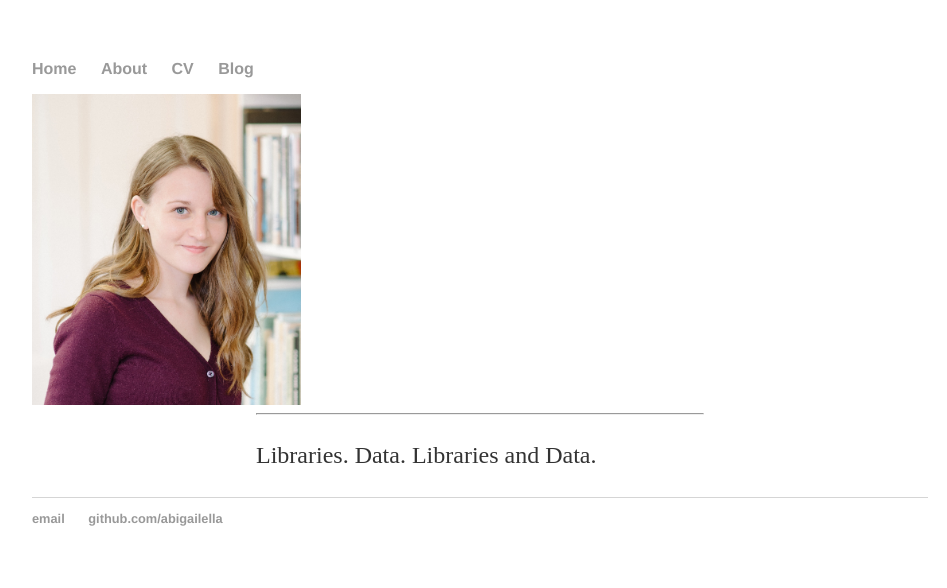
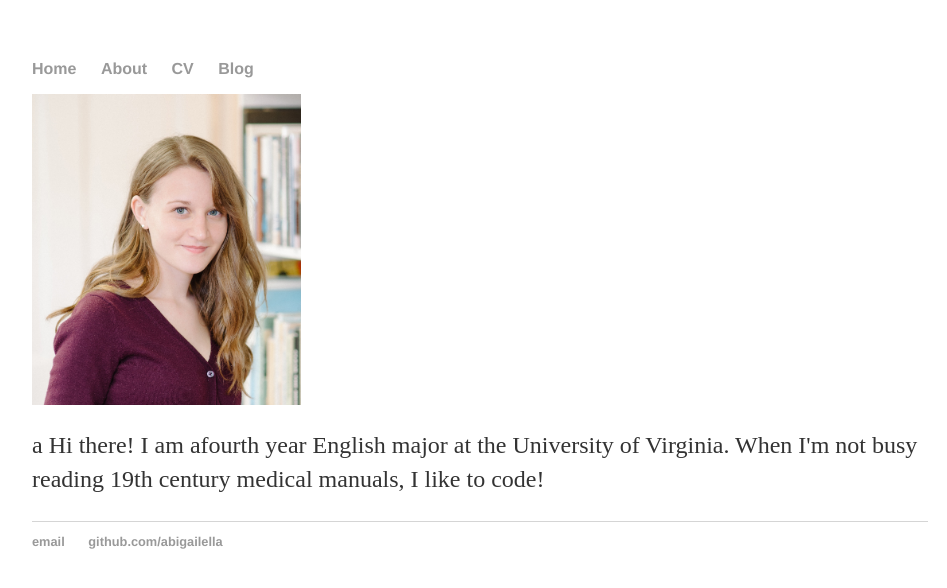
Before and after one commit to abigailella/abigailella.github.io, a Jekyll site: the page built from about.html, in a window 1280 px wide. Shown: the top 588 px of the page, without its empty margins (160-1107 px from the left). Built offline with Jekyll 4.4.1, drawn with Linux system fonts in a browser that asks for light colours.

Commit message:
Update about.html

```diff
--- a/about.html
+++ b/about.html
@@ -5,8 +5,8 @@ title: Abigail E. Johnson
 <div class="jumbotron jumbotron-fluid">
 	<div class="text-center">
   				<img src="headshot.jpg" class="mx rounded-circle" style="width:30%; height:30%;" align="middle">
-  				<hr class="my-4" style="margin-left:25%; margin-right:25%">
-  					<p style="margin-left:25%; margin-right:25%">Libraries. Data. Libraries and Data.</p>
+  					<p>a Hi there! I am afourth year English major at the University of Virginia.
+					When I'm not busy reading 19th century medical manuals, I like to code!</p>
   				</hr>
   			</div>
 </div>
```
